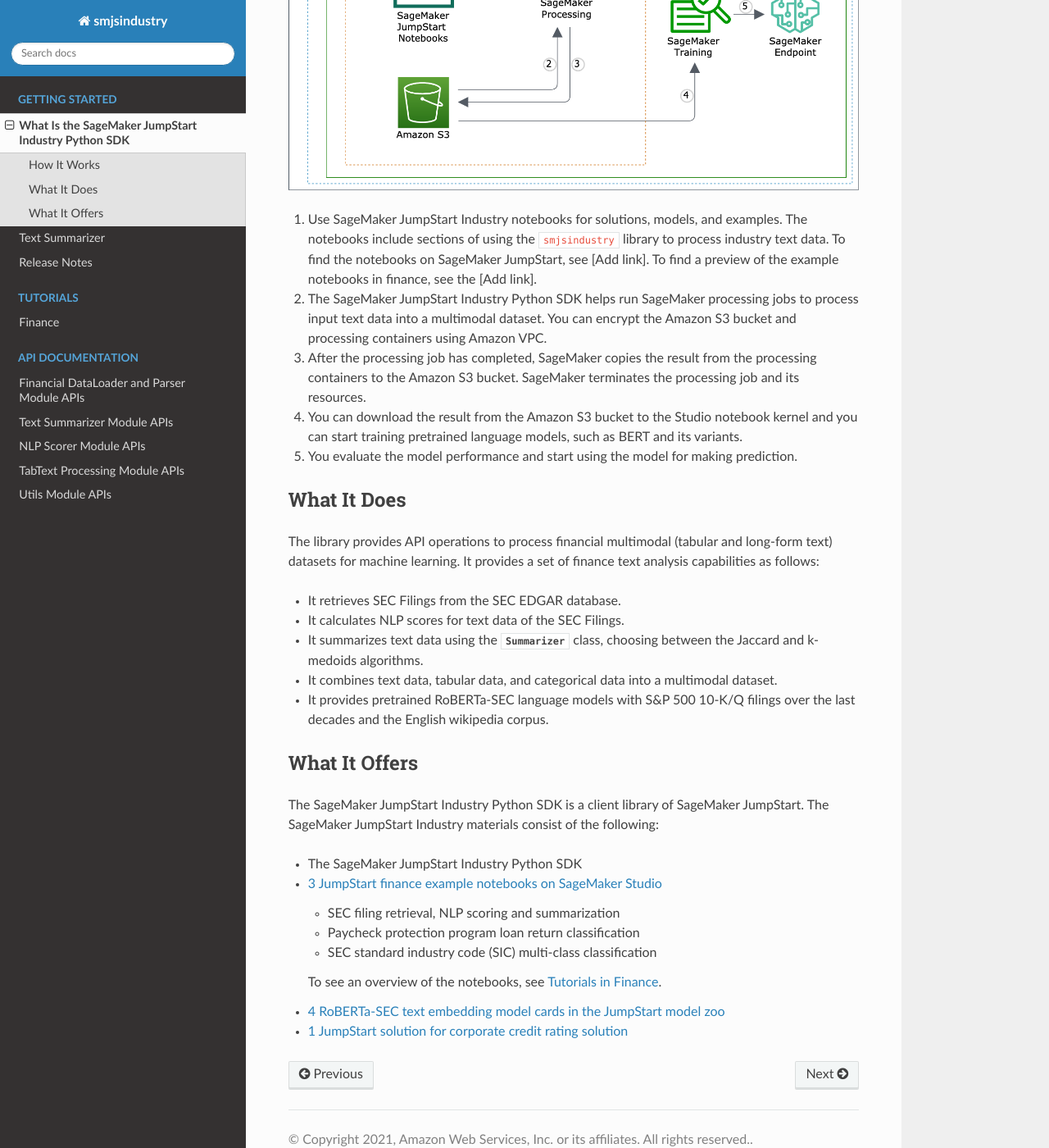
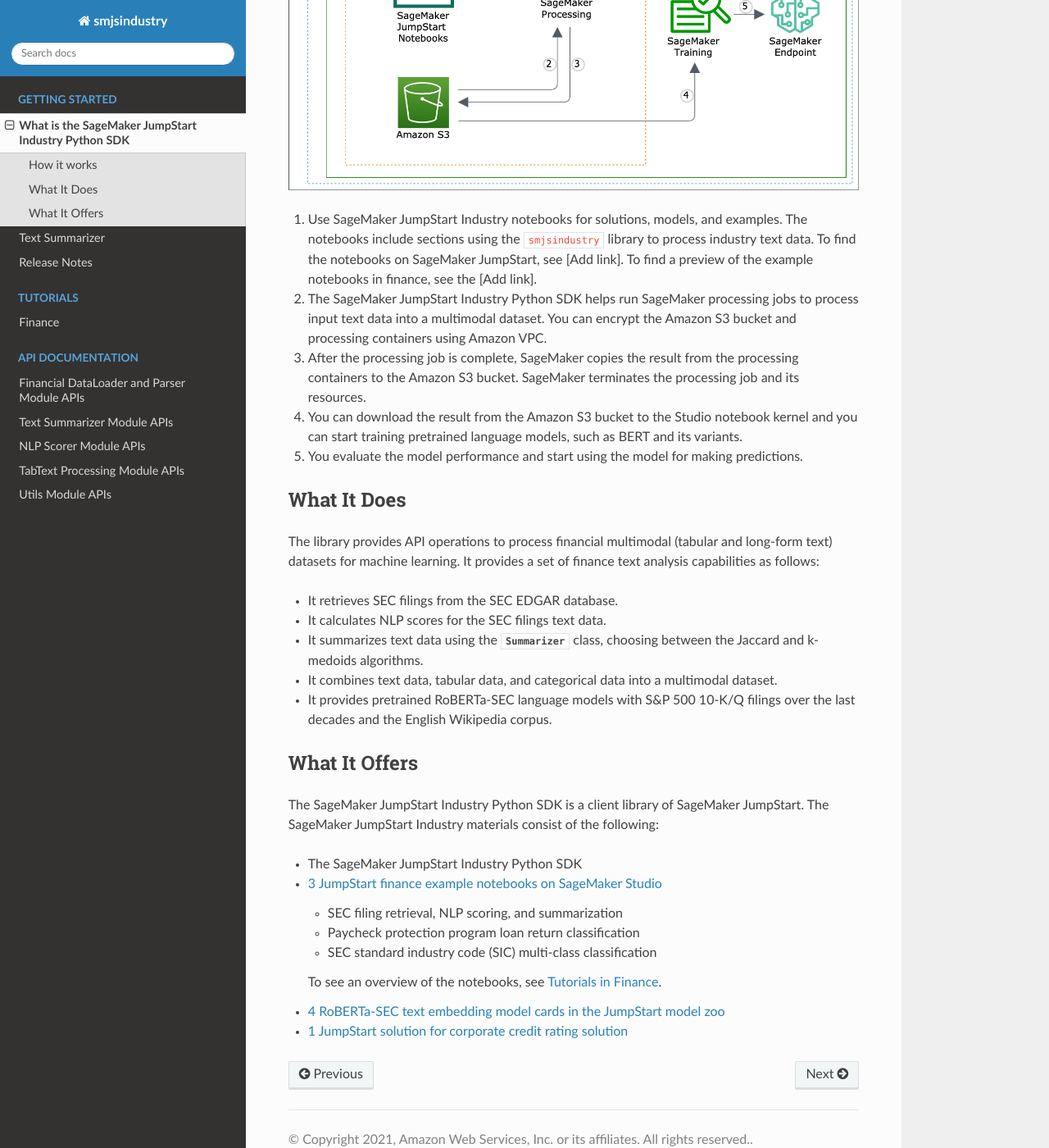
Before and after one commit to aws/sagemaker-jumpstart-industry-pack, a Sphinx documentation site: the page built from docs/source/what-is.rst, in a window 1280 px wide and 1400 px high, scrolled down 955 px. Shown: the whole window at 82% size. Built offline with Sphinx 7.4.7 and the Read the Docs theme 2.0.0, drawn with Linux system fonts in a browser that asks for light colours; some of the changed text lies outside the part shown.

Commit message:
Copyedit

```diff
--- a/docs/source/what-is.rst
+++ b/docs/source/what-is.rst
@@ -12,7 +12,7 @@
    :end-before:  inclusion-marker-1-1-ending-do-not-remove
 
 
-How It Works
+How it works
 ------------
 
 The following architecture diagram shows what the ``smjsindustry`` library covers
@@ -23,20 +23,20 @@
        and the coverage of SageMaker JumpStart Industry Python SDK
 
 #. Use SageMaker JumpStart Industry notebooks for solutions, models, and examples.
-   The notebooks include sections of using the ``smjsindustry`` library to process
+   The notebooks include sections using the ``smjsindustry`` library to process
    industry text data. To find the notebooks on SageMaker JumpStart, see [Add link].
    To find a preview of the example notebooks in finance, see the
    [Add link].
 #. The SageMaker JumpStart Industry Python SDK helps run SageMaker
    processing jobs to process input text data into a multimodal dataset.
    You can encrypt the Amazon S3 bucket and processing containers using Amazon VPC.
-#. After the processing job has completed, SageMaker copies the result from
+#. After the processing job is complete, SageMaker copies the result from
    the processing containers to the Amazon S3 bucket.
    SageMaker terminates the processing job and its resources.
 #. You can download the result from the Amazon S3 bucket to the Studio notebook kernel
    and you can start training pretrained language models,
    such as BERT and its variants.
-#. You evaluate the model performance and start using the model for making prediction.
+#. You evaluate the model performance and start using the model for making predictions.
 
 
 What It Does
@@ -46,13 +46,13 @@
 (tabular and long-form text) datasets for machine learning.
 It provides a set of finance text analysis capabilities as follows:
 
-- It retrieves SEC Filings from the SEC EDGAR database.
-- It calculates NLP scores for text data of the SEC Filings.
+- It retrieves SEC filings from the SEC EDGAR database.
+- It calculates NLP scores for the SEC filings text data.
 - It summarizes text data using the :class:`~smjsindustry.Summarizer` class,
   choosing between the Jaccard and k-medoids algorithms.
 - It combines text data, tabular data, and categorical data into a multimodal dataset.
 - It provides pretrained RoBERTa-SEC language models with
-  S&P 500 10-K/Q filings over the last decades and the English wikipedia corpus.
+  S&P 500 10-K/Q filings over the last decades and the English Wikipedia corpus.
 
 
 What It Offers
@@ -65,7 +65,7 @@
 - The SageMaker JumpStart Industry Python SDK
 - `3 JumpStart finance example notebooks on SageMaker Studio <https://docs.aws.amazon.com/sagemaker/latest/dg/studio-jumpstart-industry.html#studio-jumpstart-industry-examples>`_
 
-  - SEC filing retrieval, NLP scoring and summarization
+  - SEC filing retrieval, NLP scoring, and summarization
   - Paycheck protection program loan return classification
   - SEC standard industry code (SIC) multi-class classification
 
```
Also changed, not shown: other parts of docs/source/what-is.rst (+3 -3 lines), docs/source/text-summarizer-algos.rst (+7 -7 lines), 5 other files.
